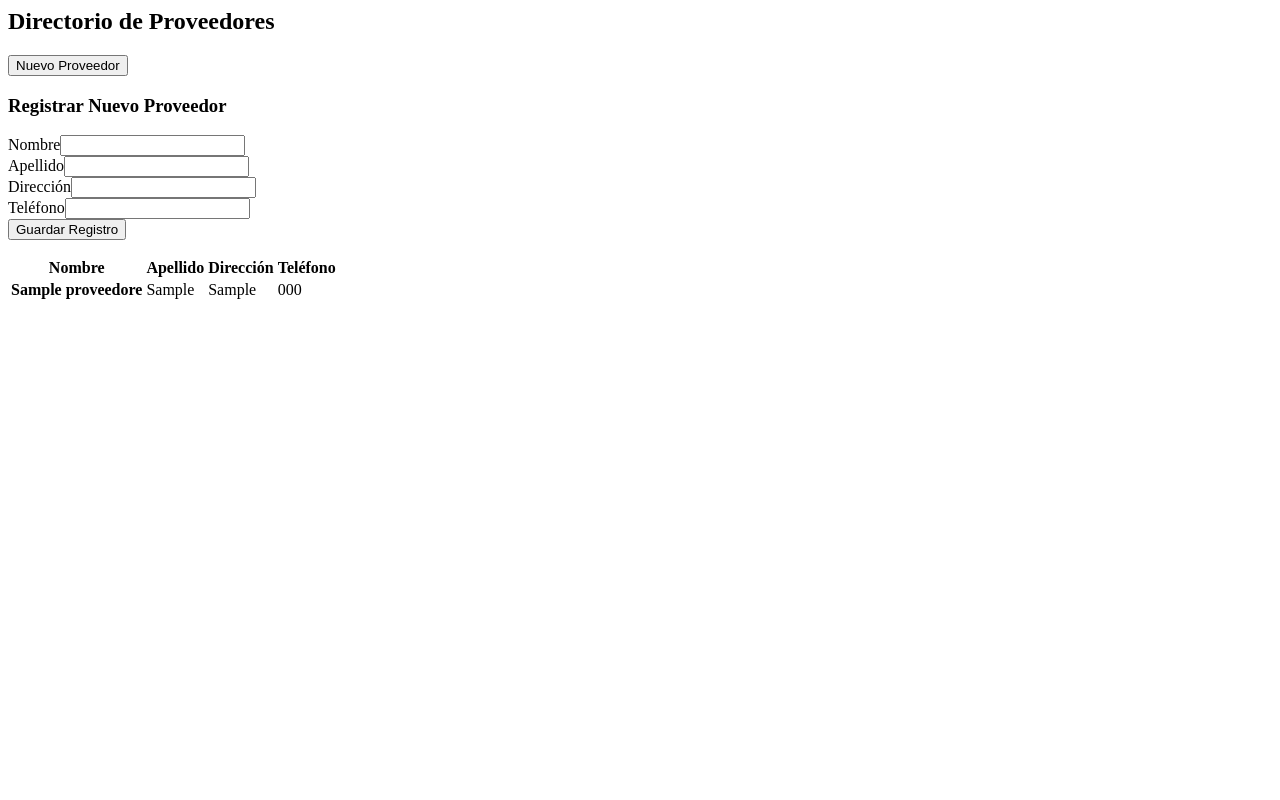
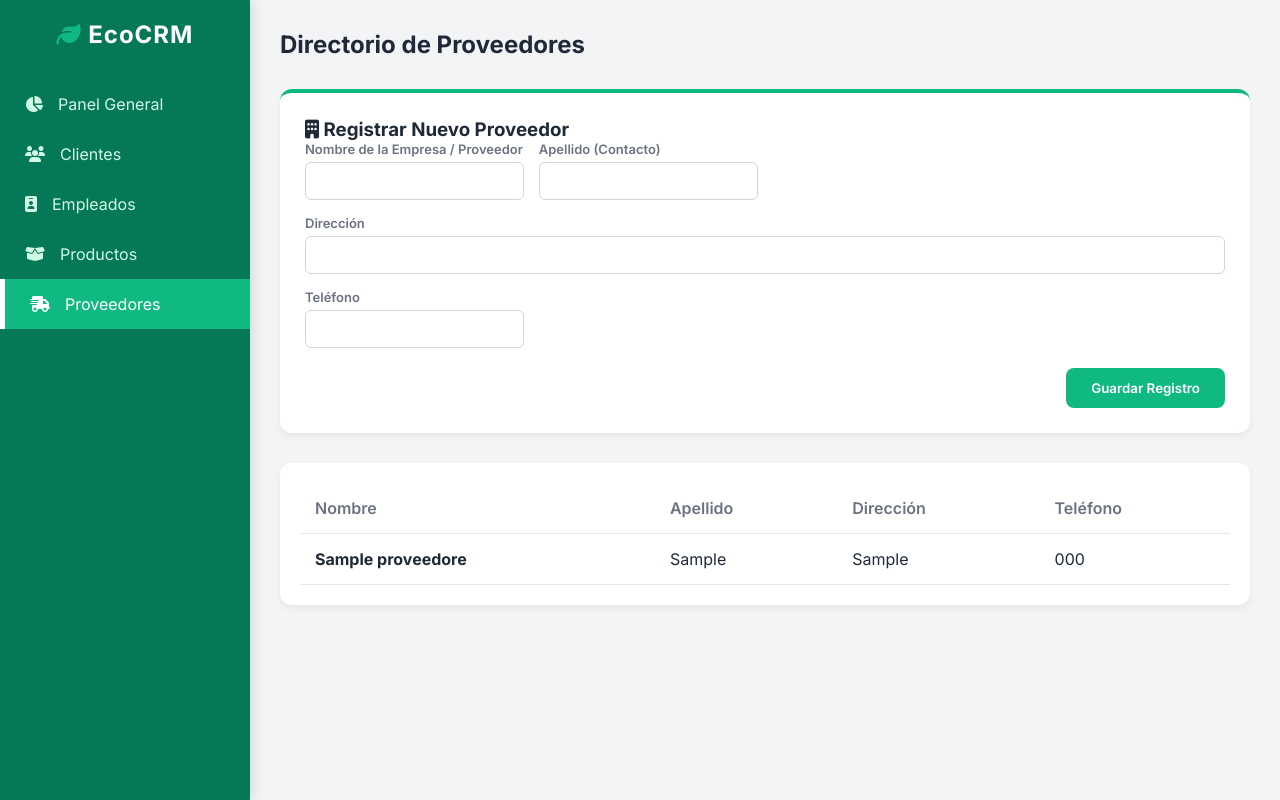
Before and after one commit to emilianop235/mysitevaladez, a Django app: page /pageproveedores/ in a window 1280 px wide. Run offline with Django 5.2, Linux system fonts and the light colour scheme; tables that the repository leaves empty hold one stand-in row (values such as "Sample post").

Commit message:
sidebart

```diff
--- a/clientes/templates/clientes/clientes.html
+++ b/clientes/templates/clientes/clientes.html
@@ -41,8 +41,11 @@
 
     <aside class="sidebar">
         <h2><i class="fa-solid fa-leaf"></i> EcoCRM</h2>
+        <a href="/" class="nav-link"><i class="fa-solid fa-chart-pie"></i> Panel General</a>
         <a href="/pageclientes/" class="nav-link active"><i class="fa-solid fa-users"></i> Clientes</a>
         <a href="/pageempleados/" class="nav-link"><i class="fa-solid fa-id-badge"></i> Empleados</a>
+        <a href="/pageproductos/" class="nav-link"><i class="fa-solid fa-box-open"></i> Productos</a>
+        <a href="/pageproveedores/" class="nav-link"><i class="fa-solid fa-truck-fast"></i> Proveedores</a>
     </aside>
 
     <main class="main-content">
--- a/empleados/templates/empleados/empleados.html
+++ b/empleados/templates/empleados/empleados.html
@@ -37,8 +37,11 @@
 
     <aside class="sidebar">
         <h2><i class="fa-solid fa-leaf"></i> EcoCRM</h2>
+        <a href="/" class="nav-link"><i class="fa-solid fa-chart-pie"></i> Panel General</a>
         <a href="/pageclientes/" class="nav-link"><i class="fa-solid fa-users"></i> Clientes</a>
         <a href="/pageempleados/" class="nav-link active"><i class="fa-solid fa-id-badge"></i> Empleados</a>
+        <a href="/pageproductos/" class="nav-link"><i class="fa-solid fa-box-open"></i> Productos</a>
+        <a href="/pageproveedores/" class="nav-link"><i class="fa-solid fa-truck-fast"></i> Proveedores</a>
     </aside>
 
     <main class="main-content">
--- a/productos/templates/productos/productos.html
+++ b/productos/templates/productos/productos.html
@@ -40,9 +40,11 @@
 
     <aside class="sidebar">
         <h2><i class="fa-solid fa-leaf"></i> EcoCRM</h2>
+        <a href="/" class="nav-link"><i class="fa-solid fa-chart-pie"></i> Panel General</a>
         <a href="/pageclientes/" class="nav-link"><i class="fa-solid fa-users"></i> Clientes</a>
         <a href="/pageempleados/" class="nav-link"><i class="fa-solid fa-id-badge"></i> Empleados</a>
         <a href="/pageproductos/" class="nav-link active"><i class="fa-solid fa-box-open"></i> Productos</a>
+        <a href="/pageproveedores/" class="nav-link"><i class="fa-solid fa-truck-fast"></i> Proveedores</a>
     </aside>
 
     <main class="main-content">
--- a/proveedores/templates/proveedores/proveedores.html
+++ b/proveedores/templates/proveedores/proveedores.html
@@ -1,22 +1,106 @@
+<!DOCTYPE html>
+<html lang="es">
+<head>
+    <meta charset="UTF-8">
+    <title>Panel de Proveedores</title>
+    <base href="/">
+    <meta name="viewport" content="width=device-width, initial-scale=1.0">
+    <link href="https://fonts.googleapis.com/css2?family=Inter:wght@300;400;600;700&display=swap" rel="stylesheet">
+    <link rel="stylesheet" href="https://cdnjs.cloudflare.com/ajax/libs/font-awesome/6.4.0/css/all.min.css">
+
+    <style>
+        /* ================= VARIABLES DE COLOR ================= */
+        :root {
+            --primary: #10b981;
+            --primary-dark: #047857;
+            --bg-color: #f3f4f6;
+            --text-main: #1f2937;
+            --text-muted: #6b7280;
+            --white: #ffffff;
+        }
+
+        /* ================= ESTILOS GENERALES ================= */
+        * { margin: 0; padding: 0; box-sizing: border-box; font-family: 'Inter', sans-serif; }
+        body { background-color: var(--bg-color); color: var(--text-main); display: flex; height: 100vh; overflow: hidden; }
+
+        /* ================= BARRA LATERAL (SIDEBAR) ================= */
+        .sidebar { width: 250px; background-color: var(--primary-dark); color: var(--white); display: flex; flex-direction: column; padding: 20px 0; box-shadow: 4px 0 10px rgba(0,0,0,0.1); }
+        .sidebar h2 { text-align: center; margin-bottom: 30px; font-weight: 700; letter-spacing: 1px; }
+        .sidebar h2 i { color: var(--primary); }
+        .nav-link { padding: 15px 25px; color: #d1fae5; text-decoration: none; display: flex; align-items: center; gap: 15px; transition: all 0.3s; }
+        .nav-link:hover, .nav-link.active { background-color: var(--primary); color: var(--white); border-left: 5px solid var(--white); }
+
+        /* ================= CONTENIDO PRINCIPAL ================= */
+        .main-content { flex: 1; padding: 30px; overflow-y: auto; }
+        .header { display: flex; justify-content: space-between; align-items: center; margin-bottom: 30px; }
+
+        .form-card {
+            background: var(--white); border-radius: 12px; padding: 25px; margin-bottom: 30px;
+            box-shadow: 0 4px 6px rgba(0,0,0,0.05); border-top: 4px solid var(--primary);
+        }
+        .form-grid { display: grid; grid-template-columns: repeat(auto-fit, minmax(200px, 1fr)); gap: 15px; margin-bottom: 20px; }
+        .form-group { display: flex; flex-direction: column; }
+        .form-group label { margin-bottom: 5px; font-size: 13px; color: var(--text-muted); font-weight: 600; }
+        .form-group input { padding: 10px; border: 1px solid #d1d5db; border-radius: 6px; outline: none; transition: 0.3s; }
+        .form-group input:focus { border-color: var(--primary); box-shadow: 0 0 0 2px rgba(16, 185, 129, 0.2); }
+
+        .btn-add {
+            background-color: var(--primary); color: var(--white); border: none; padding: 12px 25px;
+            border-radius: 8px; cursor: pointer; font-weight: 600; transition: 0.3s;
+            display: inline-flex; align-items: center; gap: 8px;
+        }
+        .btn-add:hover { background-color: var(--primary-dark); }
+
+        /* ================= TABLA DE PROVEEDORES ================= */
+        .table-container { background: var(--white); border-radius: 12px; padding: 20px; box-shadow: 0 4px 6px rgba(0,0,0,0.05); }
+        table { width: 100%; border-collapse: collapse; }
+        th, td { padding: 15px; text-align: left; border-bottom: 1px solid #e5e7eb; }
+        th { color: var(--text-muted); font-weight: 600; }
+        tr:hover { background-color: #f9fafb; }
+    </style>
+</head>
+<body>
+
+    <aside class="sidebar">
+        <h2><i class="fa-solid fa-leaf"></i> EcoCRM</h2>
+        <a href="/" class="nav-link"><i class="fa-solid fa-chart-pie"></i> Panel General</a>
+        <a href="/pageclientes/" class="nav-link"><i class="fa-solid fa-users"></i> Clientes</a>
+        <a href="/pageempleados/" class="nav-link"><i class="fa-solid fa-id-badge"></i> Empleados</a>
+        <a href="/pageproductos/" class="nav-link"><i class="fa-solid fa-box-open"></i> Productos</a>
+        <a href="/pageproveedores/" class="nav-link active"><i class="fa-solid fa-truck-fast"></i> Proveedores</a>
+    </aside>
+
     <main class="main-content">
+
         <header class="header">
             <h2>Directorio de Proveedores</h2>
-        <button class="btn-add" onclick="abrirModal()">
-            <i class="fa-solid fa-plus"></i> Nuevo Proveedor
-        </button>
         </header>
 
         <div class="form-card">
-        <h3>Registrar Nuevo Proveedor</h3>
+            <h3><i class="fa-solid fa-building"></i> Registrar Nuevo Proveedor</h3>
             <form action="/pageproveedores/nuevo/" method="POST">
                 {% csrf_token %}
                 <div class="form-grid">
-                <div class="form-group"><label>Nombre</label><input type="text" name="nombre" required></div>
-                <div class="form-group"><label>Apellido</label><input type="text" name="apellido" required></div>
-                <div class="form-group"><label>Dirección</label><input type="text" name="direccion" required></div>
-                <div class="form-group"><label>Teléfono</label><input type="text" name="telefono" required></div>
+                    <div class="form-group">
+                        <label>Nombre de la Empresa / Proveedor</label>
+                        <input type="text" name="nombre" required>
                     </div>
+                    <div class="form-group">
+                        <label>Apellido (Contacto)</label>
+                        <input type="text" name="apellido" required>
+                    </div>
+                    <div class="form-group" style="grid-column: 1 / -1;">
+                        <label>Dirección</label>
+                        <input type="text" name="direccion" required>
+                    </div>
+                    <div class="form-group">
+                        <label>Teléfono</label>
+                        <input type="text" name="telefono" required>
+                    </div>
+                </div>
+                <div style="text-align: right;">
                     <button type="submit" class="btn-add">Guardar Registro</button>
+                </div>
             </form>
         </div>
 
@@ -24,7 +108,10 @@
             <table>
                 <thead>
                     <tr>
-                    <th>Nombre</th><th>Apellido</th><th>Dirección</th><th>Teléfono</th>
+                        <th>Nombre</th>
+                        <th>Apellido</th>
+                        <th>Dirección</th>
+                        <th>Teléfono</th>
                     </tr>
                 </thead>
                 <tbody id="tablaProveedores">
@@ -36,9 +123,17 @@
                         <td>{{ p.telefono }}</td>
                     </tr>
                     {% empty %}
-                <tr><td colspan="4">No hay proveedores registrados.</td></tr>
+                    <tr>
+                        <td colspan="4" style="text-align: center; color: #6b7280; padding: 30px;">
+                            No hay proveedores registrados en la base de datos.
+                        </td>
+                    </tr>
                     {% endfor %}
                 </tbody>
             </table>
         </div>
+
     </main>
+
+</body>
+</html>
```
Lines whose indentation alone changed are shown as unchanged.
